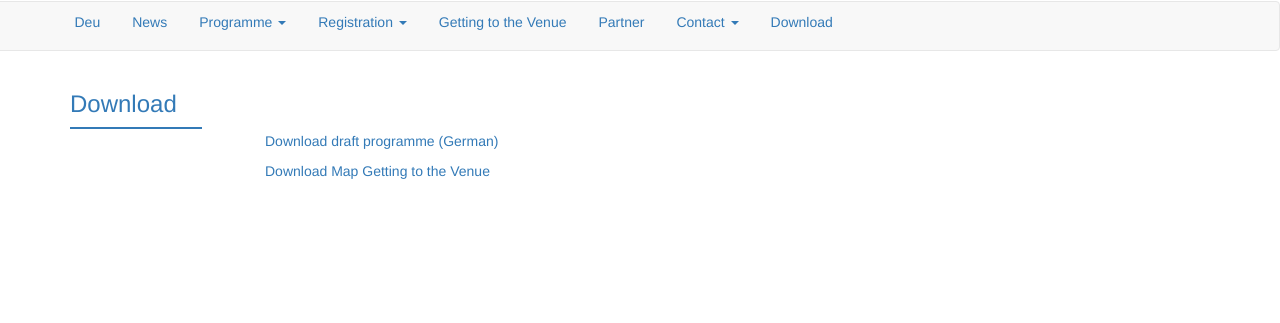
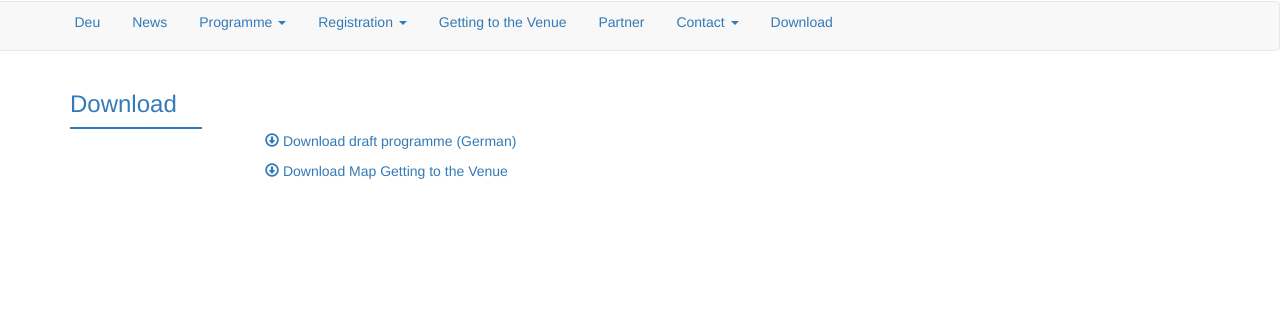
Before and after one commit to susedev/test, a Jekyll site: the page built from download.html, in a window 1280 px wide. Shown: the part 127-450 px from the top of the page. Built offline with Jekyll 4.4.1, drawn with Linux system fonts in a browser that asks for light colours; nearby versions of some CDN libraries.

Commit message:
Update download.html

```diff
--- a/download.html
+++ b/download.html
@@ -2,9 +2,9 @@
 title: Download
 language: en
 ---
-<p style="margin-top:60px;"><a href="{{ site.base_url }}/media/tagungsprogramm-uebersicht.pdf" target="_blank">Download draft programme (German)</a></p>
+<p style="margin-top:60px;"><a href="{{ site.base_url }}/media/tagungsprogramm-uebersicht.pdf" target="_blank"><span class="glyphicon glyphicon-download" aria-hidden="true"></span> Download draft programme (German)</a></p>
 
-<p><a href="{{ site.base_url }}/media/karte-web.png" target="_blank">Download Map Getting to the Venue</a></p>
+<p><a href="{{ site.base_url }}/media/karte-web.png" target="_blank"><span class="glyphicon glyphicon-download" aria-hidden="true"></span> Download Map Getting to the Venue</a></p>
 
 <p>&nbsp;</p>
 
```
